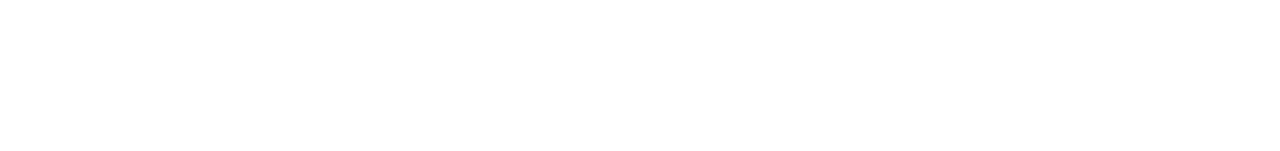
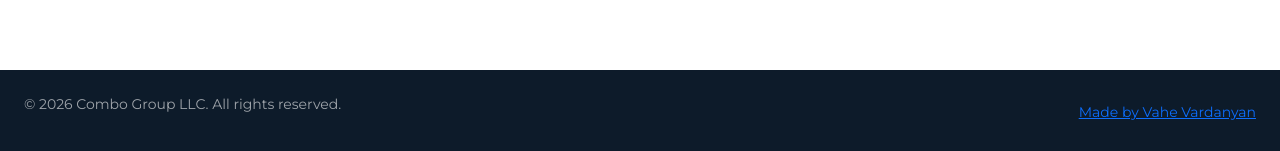
Before and after one commit to apathy000/combo-group-website, a React (Vite) app: page /contacts in a window 1280 px wide. Shown: the part 1506-1657 px from the top of the page. Before the commit the page ends 1576 px from the top, so only its background shows below. Built offline with nearby package versions, Linux system fonts and the light colour scheme; the HTML template or start-up script is replaced by a standard one.

Commit message:
added the footer

```diff
--- a/src/App.jsx
+++ b/src/App.jsx
@@ -1,6 +1,7 @@
 import { BrowserRouter, Routes, Route } from "react-router-dom";
 import { LangProvider } from "./context/LangContext";
 import Header from "./components/Header";
+import Footer from "./components/Footer";   // ← ADD THIS
 import Home from "./pages/Home";
 import AboutPage from "./pages/About";
 import DistributionPage from "./pages/Distribution";
@@ -23,6 +24,7 @@ export default function App() {
             <Route path="/contacts" element={<ContactsPage />} />
           </Routes>
         </main>
+        <Footer />   {/* ← ADD THIS */}
       </BrowserRouter>
     </LangProvider>
   );
--- /dev/null
+++ b/src/components/Footer.jsx
@@ -0,0 +1,20 @@
+export default function Footer() {
+    return (
+      <footer className="bg-[#0D1B2A] text-white/60 py-6 px-6">
+        <div className="max-w-7xl mx-auto flex flex-col sm:flex-row items-center justify-between gap-3 text-sm">
+
+          <p>© {new Date().getFullYear()} Combo Group LLC. All rights reserved.</p>
+
+          <a
+            href="https://t.me/apath_y0"
+            target="_blank"
+            rel="noopener noreferrer"
+            className="text-[#C9A84C] hover:brightness-125 transition-all"
+          >
+            Made by Vahe Vardanyan
+          </a>
+
+        </div>
+      </footer>
+    );
+  }
--- a/src/pages/About.jsx
+++ b/src/pages/About.jsx
@@ -13,7 +13,7 @@ export default function AboutPage() {
           initial={{ opacity: 0, y: 30 }}
           animate={{ opacity: 1, y: 0 }}
           transition={{ duration: 0.6 }}
-          className="mb-16"
+          className = "mb-16"
         >
           <p className="text-[#C9A84C] font-semibold text-sm uppercase tracking-widest mb-3">
             {t.about.label}
```
